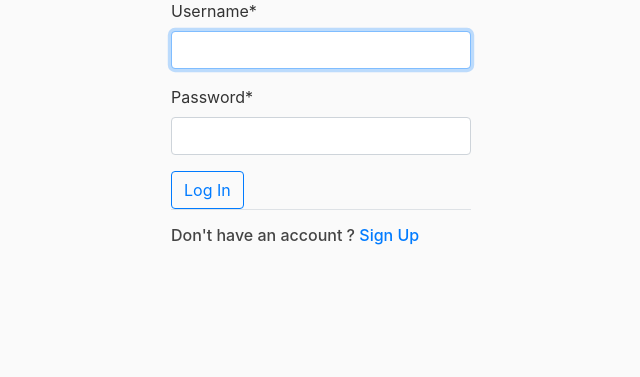
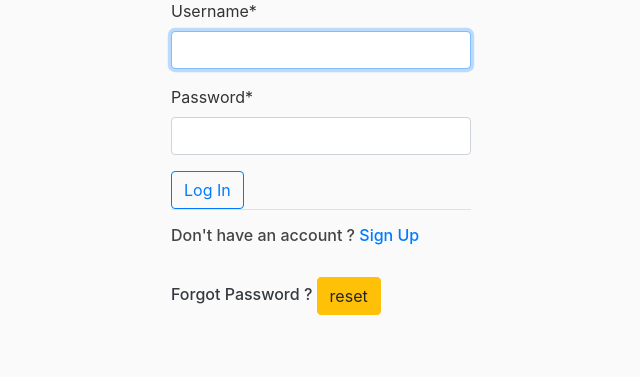
Before and after one commit to DasariVeera/dasariveera-bookstore, a Django app: a page that uses templates/registration/login.html in a window 1280 px wide. Shown: the part 97-474 px from the top of the page, without its empty margins (319-959 px from the left). Run offline with Django 3.2, Linux system fonts and the light colour scheme; some libraries are stand-ins or nearby versions.

Commit message:
Add files via upload

```diff
--- a/templates/registration/login.html
+++ b/templates/registration/login.html
@@ -15,6 +15,8 @@
                     </form>
                     <div class="border-top pt-3">
                         <h6>Don't have an account ?  <a href="{% url 'sign-up' %}">Sign Up</a></h6>
+                        <br>
+                        <h6 class="text-dark">Forgot Password ?  <a href="{% url 'password_reset' %}"><strong class="btn btn-warning">reset</strong></a></h6>
                     </div>
 
                 </div>
```
